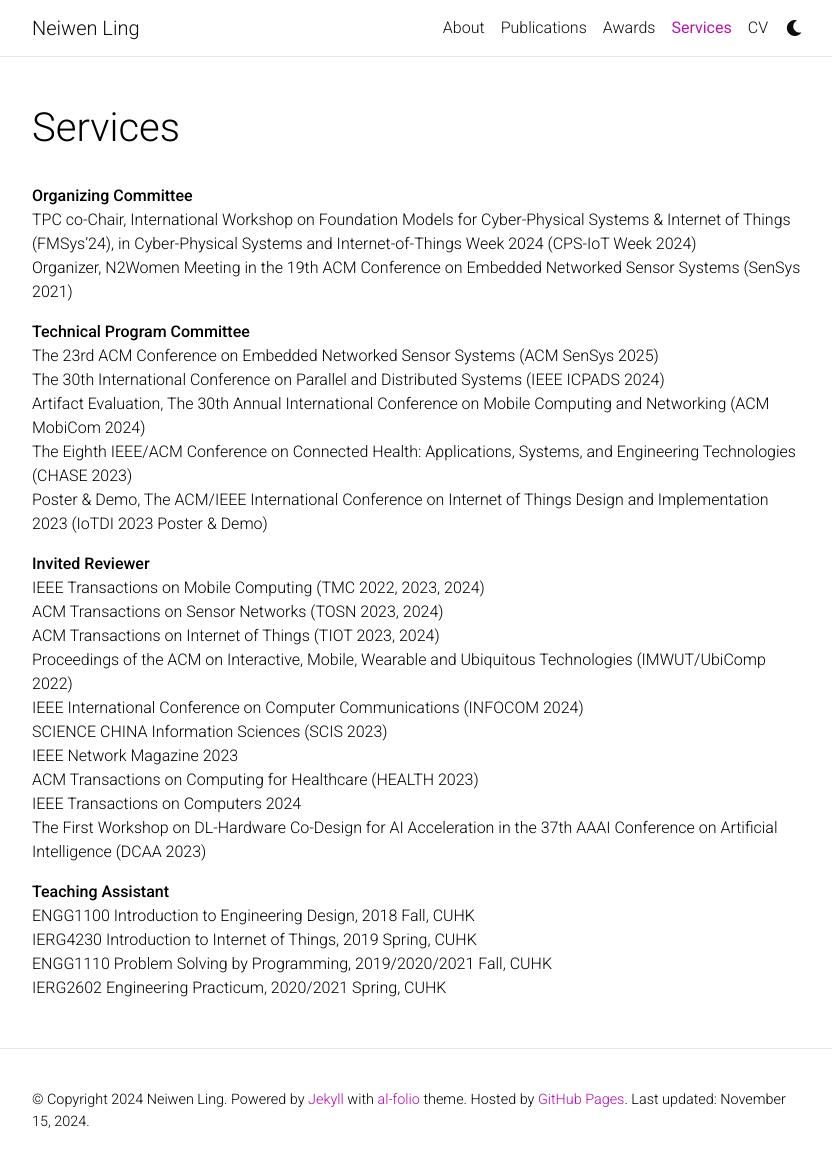
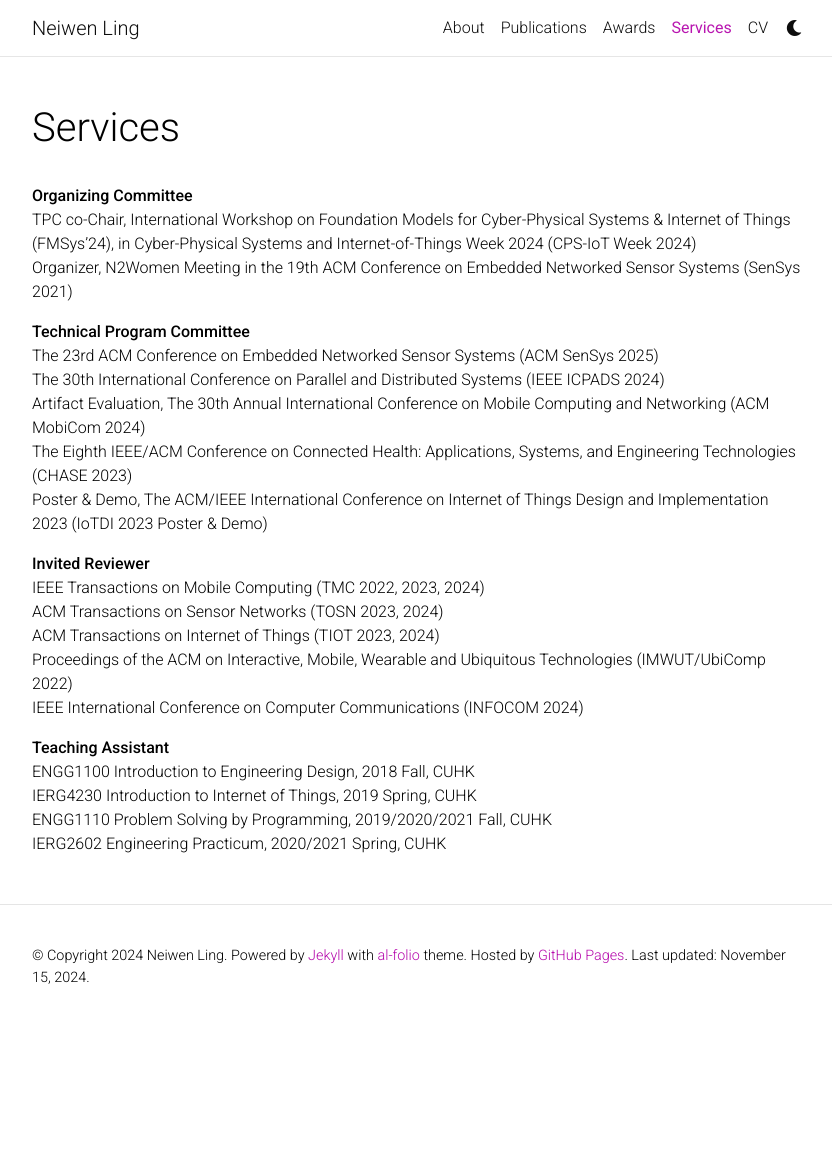
Before and after one commit to Neawhen/neiwen.github.io, a Jekyll site: the page built from _pages/services.md, in a window 1280 px wide and 1172 px high. Shown: the top 1167 px of the window, without its empty margins (223-1055 px from the left). Built offline with Jekyll 4.4.1, drawn with Linux system fonts in a browser that asks for light colours; comment, search, counter and statistics services are not loaded; a style sheet for code colours, icons or effects is not loaded.

Commit message:
update servies

```diff
--- a/_pages/services.md
+++ b/_pages/services.md
@@ -23,11 +23,11 @@ ACM Transactions on Sensor Networks (TOSN 2023, 2024)\
 ACM Transactions on Internet of Things (TIOT 2023, 2024)\
 Proceedings of the ACM on Interactive, Mobile, Wearable and Ubiquitous Technologies (IMWUT/UbiComp 2022)\
 IEEE International Conference on Computer Communications (INFOCOM 2024)\
-SCIENCE CHINA Information Sciences (SCIS 2023)\
+<!-- SCIENCE CHINA Information Sciences (SCIS 2023)\
 IEEE Network Magazine 2023\
 ACM Transactions on Computing for Healthcare (HEALTH 2023)\
 IEEE Transactions on Computers 2024\
-The First Workshop on DL-Hardware Co-Design for AI Acceleration in the 37th AAAI Conference on Artificial Intelligence (DCAA 2023)
+The First Workshop on DL-Hardware Co-Design for AI Acceleration in the 37th AAAI Conference on Artificial Intelligence (DCAA 2023) -->
 
 **Teaching Assistant**\
 ENGG1100 Introduction to Engineering Design, 2018 Fall, CUHK\
```
